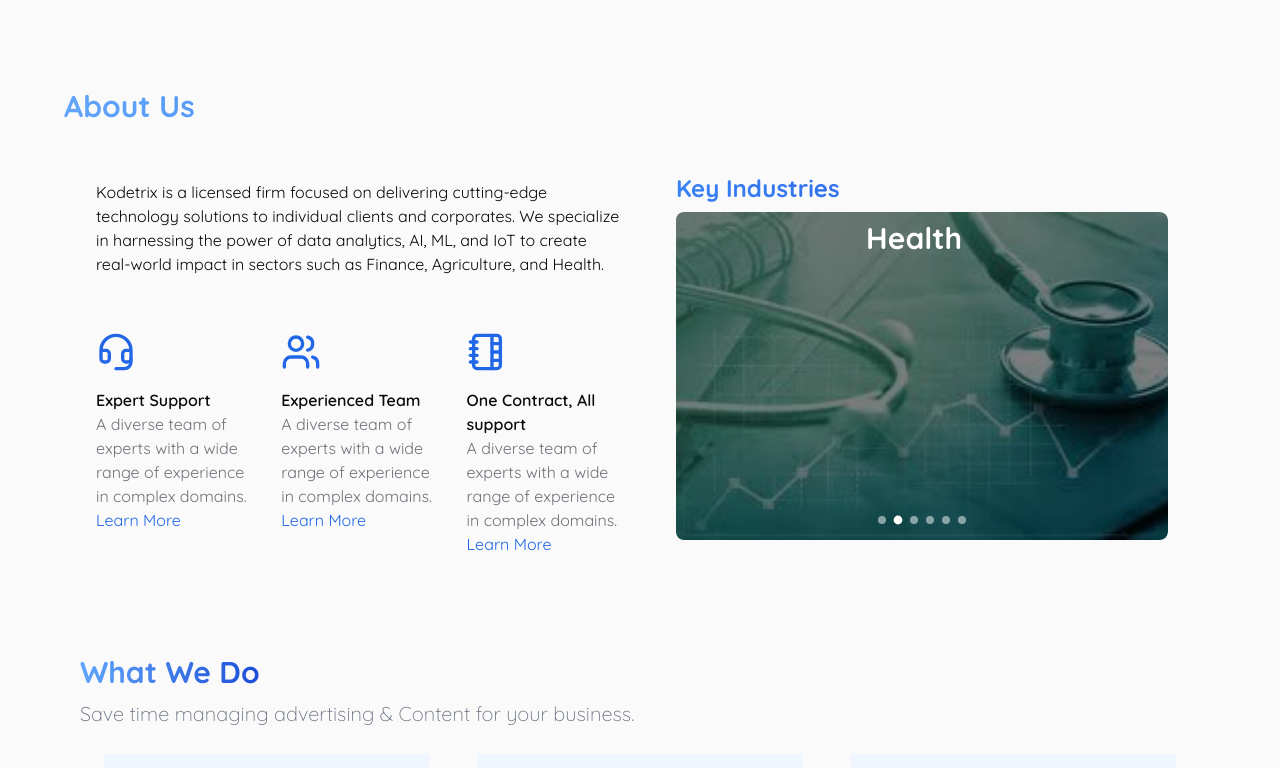
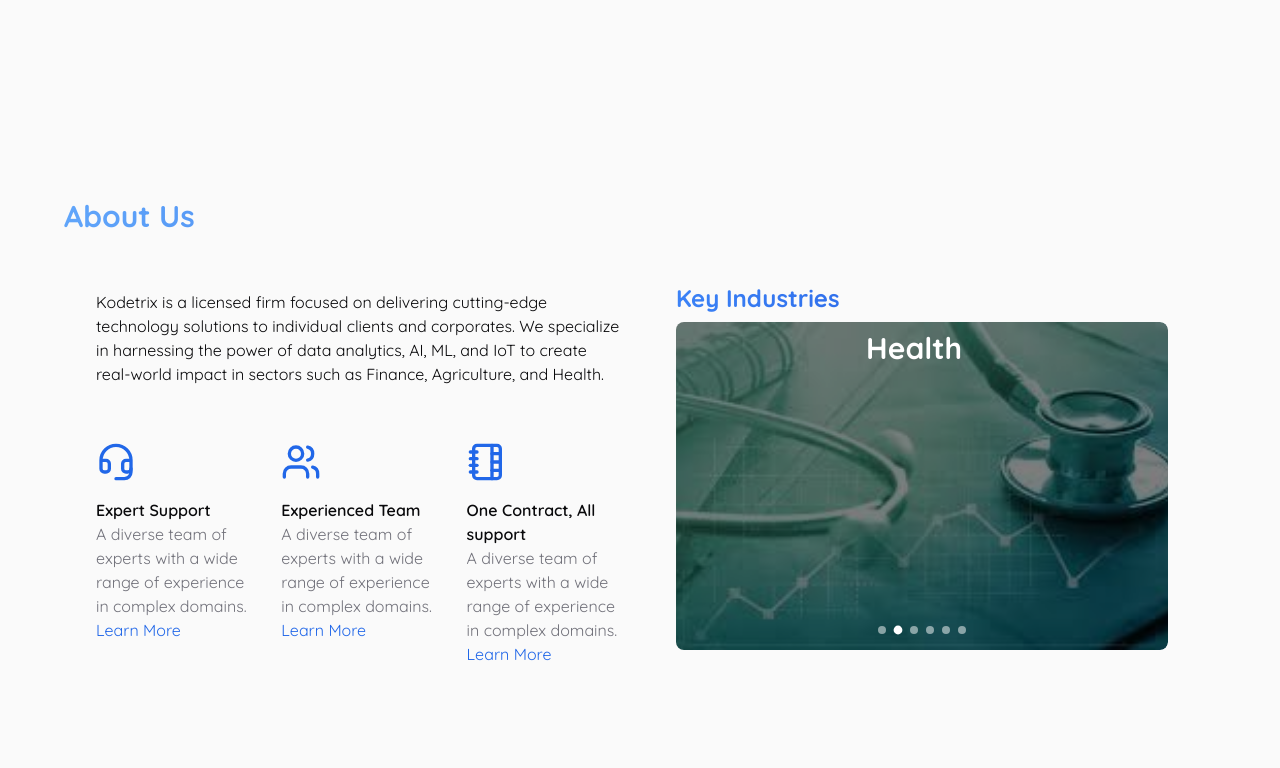
Before and after one commit to Samkipz/kodetrix, a Next.js app: page / in a window 1280 px wide. Shown: the part 712-1480 px from the top of the page. Built offline with nearby package versions, Linux system fonts and the light colour scheme.

Commit message:
Fixed the navbar and about

```diff
--- a/app/page.js
+++ b/app/page.js
@@ -17,7 +17,7 @@ export default function Home() {
       </div>
 
       <main className="flex flex-col w-full bg-primary-foreground">
-        <div className="flex flex-col  ">
+        <div className="flex flex-col">
           <About />
         </div>
         <div className="flex flex-col">
@@ -26,10 +26,10 @@ export default function Home() {
         <div className="flex flex-col">
           <Team />
         </div>
-        <div className="flex flex-col ">
+        <div className="flex flex-col">
           <Contact />
         </div>
-        <div className="flex  ">
+        <div className="flex ">
           <Footer />
         </div>
       </main>
--- a/app/ui/about/About.jsx
+++ b/app/ui/about/About.jsx
@@ -58,6 +58,9 @@ export default function CompanyAboutSlider() {
   const scrollNext = () => api?.scrollNext();
 
   return (
+    <section
+    id="about"
+    className="flex flex-col justify-center items-center py-2 w-full scroll-mt-20 scroll-smooth min-h-[90vh]">
       <div className="container xl:max-w-6xl mx-auto">
         <h2 className="text-2xl sm:text-3xl md:text-3xl font-bold text-center md:text-left bg-clip-text text-transparent bg-gradient-to-r from-blue-400 to-blue-700">
           About Us
@@ -199,5 +202,6 @@ export default function CompanyAboutSlider() {
           </div>
         </div>
       </div>
+    </section>
   );
 }
--- a/app/ui/footer/Footer.jsx
+++ b/app/ui/footer/Footer.jsx
@@ -106,12 +106,12 @@ export default function Footer() {
               </h2>
               <nav className="mb-10 list-none">
                 <li className="mt-3">
-                  <Link href="#" className="text-muted-foreground">
+                  <Link href="#about" className="text-muted-foreground">
                     About
                   </Link>
                 </li>
                 <li className="mt-3">
-                  <Link href="#" className="text-muted-foreground">
+                  <Link href="#team" className="text-muted-foreground">
                     Meet the Team
                   </Link>
                 </li>
--- a/app/ui/navbar/Navbar.jsx
+++ b/app/ui/navbar/Navbar.jsx
@@ -35,7 +35,7 @@ export default function Navbar() {
     );
 
     // Observe each section
-    const sectionIds = ["hero", "about", "services", "contact"];
+    const sectionIds = ["hero", "about", "services","team","contact"];
     sectionIds.forEach((id) => {
       const section = document.getElementById(id);
       if (section) {
@@ -150,7 +150,7 @@ export default function Navbar() {
             "text-primary": hash === "#team",
           }
         )}
-            onClick={() => handleScroll("#team")}
+        onClick={() => handleClick("#team")}
       >
         Team
         <span
```
Lines whose indentation alone changed are shown as unchanged.
